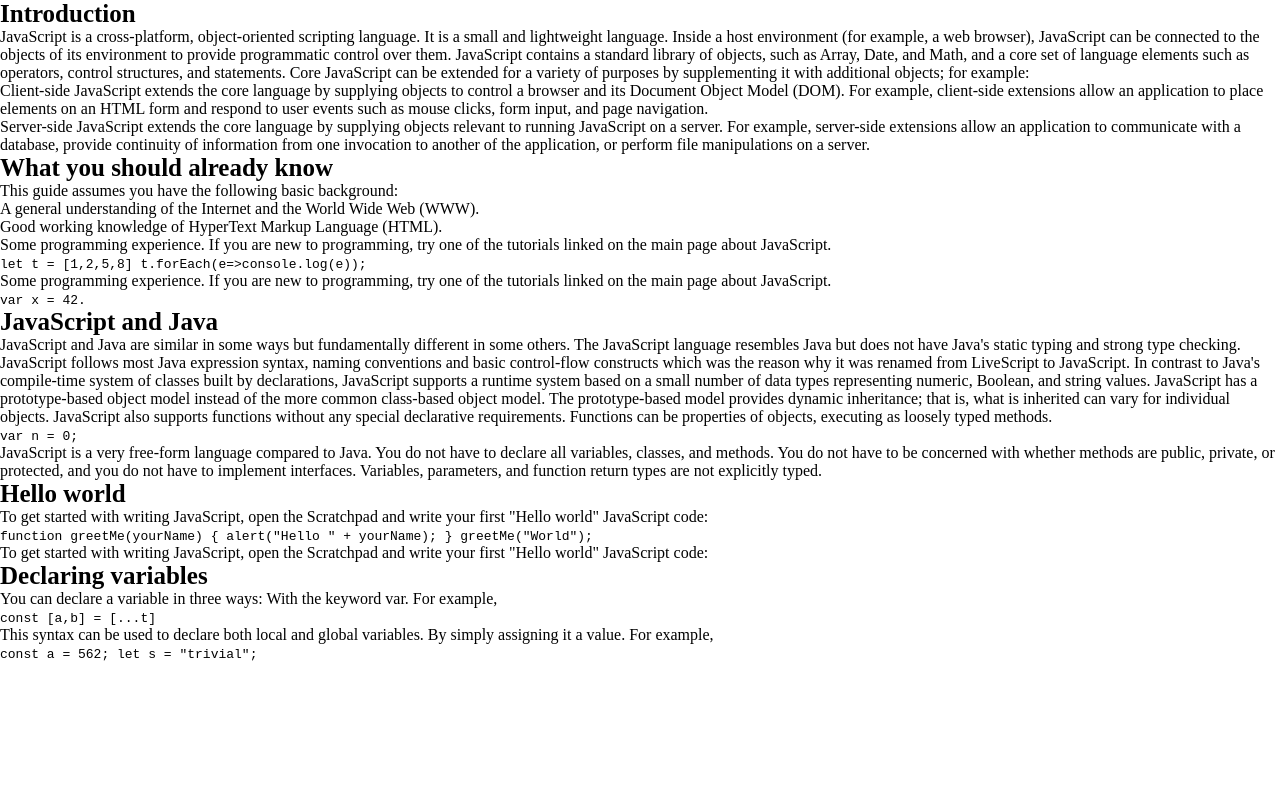
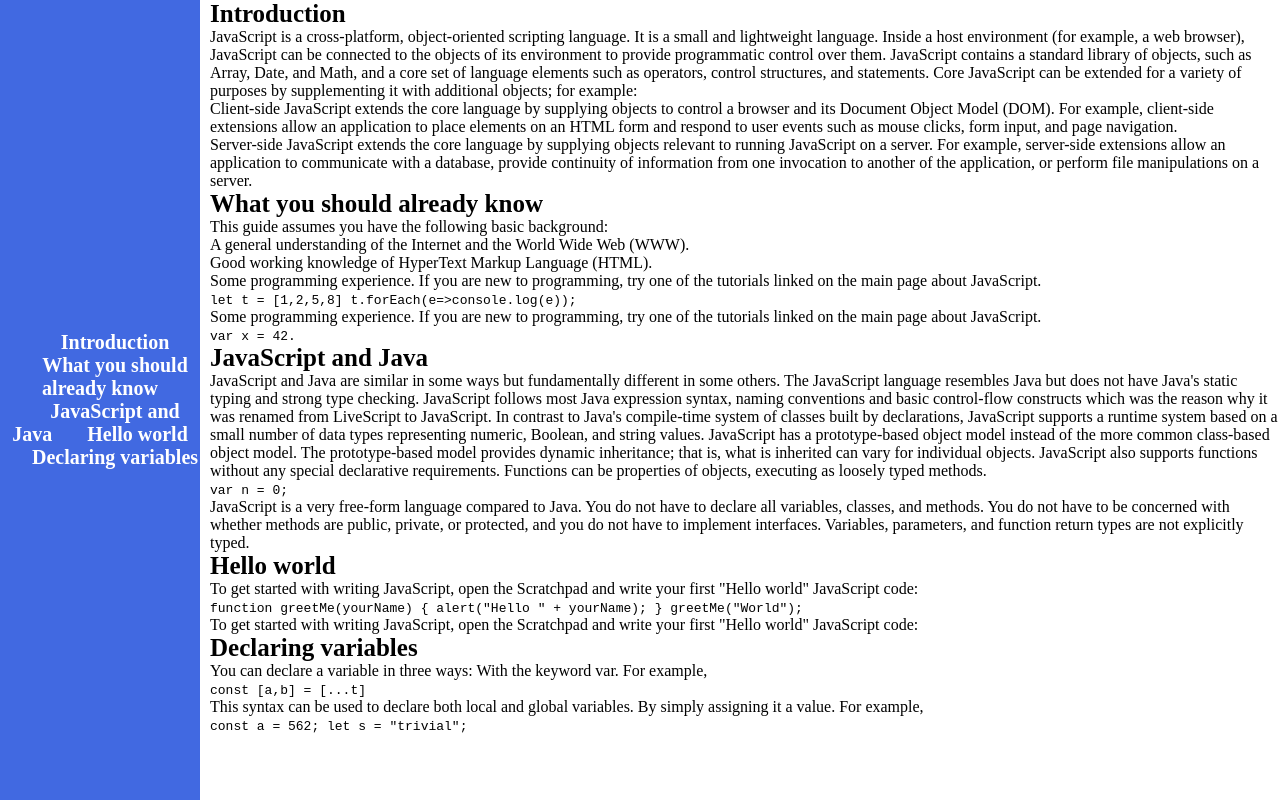
Before and after one commit to myelin0/projectWithAdama, a plain HTML site: page index.html in a window 1280 px wide. Drawn offline with Linux system fonts and the light colour scheme.

Commit message:
styling added

```diff
--- a/index.html
+++ b/index.html
@@ -9,6 +9,16 @@
     </head>
     <body>
         <main id="main-doc">
+            <nav id="navbar">
+                <header>
+                <header id=""></header>
+                    <a href="#Introduction" class="nav-link">Introduction</a>
+                    <a href="#What_you_should_already_know" class="nav-link">What you should already know</a>
+                    <a href="#JavaScript_and_Java" class="nav-link">JavaScript and Java</a>
+                    <a href="#Hello_world" class="nav-link">Hello world</a>
+                    <a href="#Declaring_variables" class="nav-link">Declaring variables</a>
+                </header>
+            </nav>
             <section class="main-section">
                 <header id="Introduction">Introduction</header>
                 <p>JavaScript is a cross-platform, object-oriented scripting
--- a/style.css
+++ b/style.css
@@ -7,3 +7,44 @@ header{
     font-size: 25px;
     font-weight:bold;
 }
+
+
+
+
+
+
+
+
+    @media (min-width:600px){
+    nav{
+    position: fixed;
+    left:0;
+    top:0;
+    width:200px;
+    height:100%;
+    background-color: royalblue;
+
+    display:flex;
+    flex-direction: column;
+    justify-content: space-around;
+    align-items: baseline;
+
+
+    }
+}
+ main{
+     margin-left: 210px
+ }
+
+ a{
+     text-decoration: none;
+     font-size: 20px;
+     padding-left: 30px;
+     color:white
+     ;
+ }
+
+ nav header{
+     font-size: 20px;
+     text-align: center;
+ }
```
